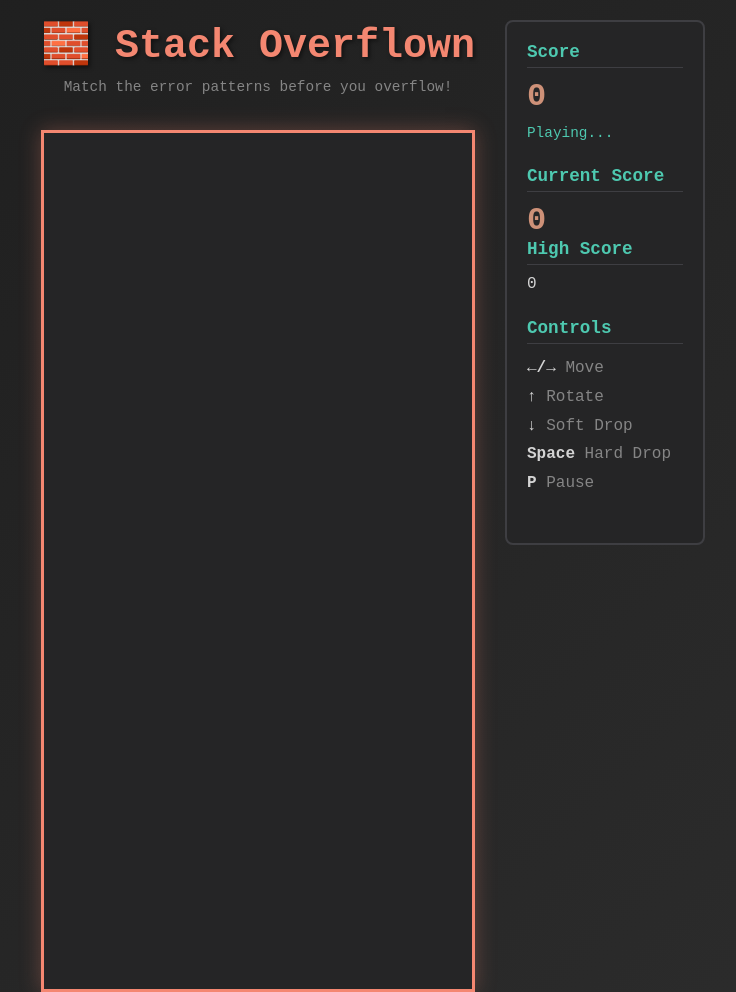
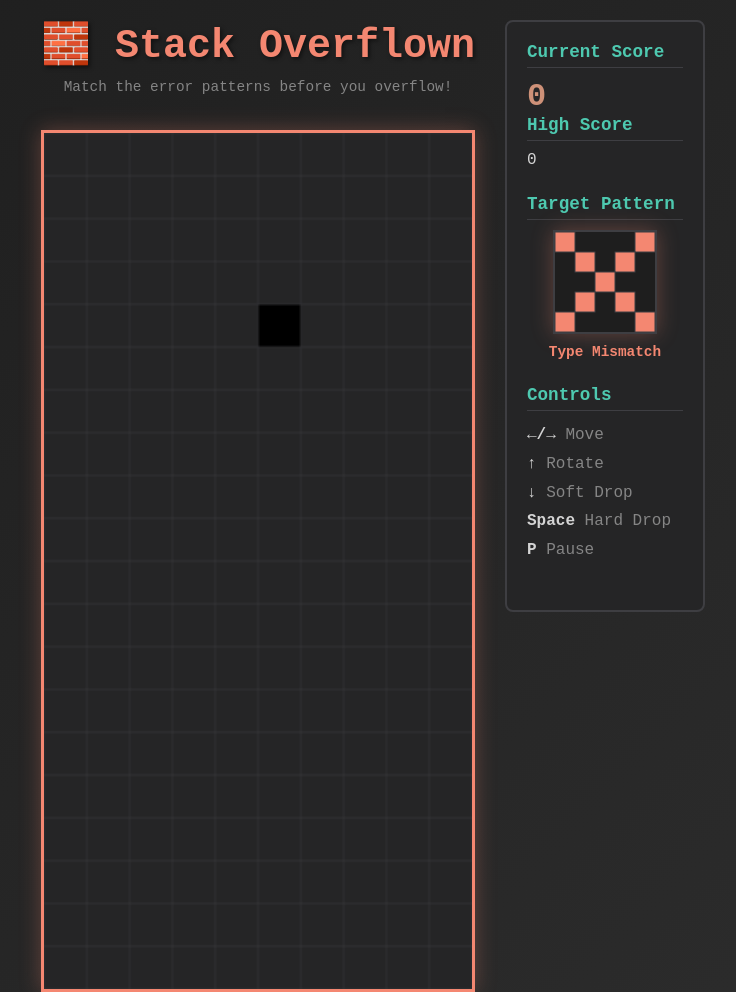
Before and after one commit to mekanbaymyradov/skills-publish-docker-images, a plain HTML site: page src/index.html in a window 1280 px wide. Shown: the top 992 px of the page, without its empty margins (267-1003 px from the left). Drawn offline with Linux system fonts and the light colour scheme.

Commit message:
fix info section

```diff
--- a/src/index.html
+++ b/src/index.html
@@ -20,16 +20,18 @@
 
     <div class="side-panel">
       <div class="info-section">
-        <h3>Score</h3>
-        <div class="score" id="score">0</div>
-        <div class="status" id="status">Playing...</div>
-      </div>
-
-      <div class="info-section">
         <h3>Current Score</h3>
         <div class="score" id="score">0</div>
         <h3>High Score</h3>
         <div class="high-score" id="high-score">0</div>
+      </div>
+
+      <div class="info-section">
+        <h3>Target Pattern</h3>
+        <div class="pattern-preview">
+          <canvas id="patternCanvas" width="100" height="100"></canvas>
+          <div class="pattern-name" id="patternName">Loading...</div>
+        </div>
       </div>
 
       <div class="info-section">
```
